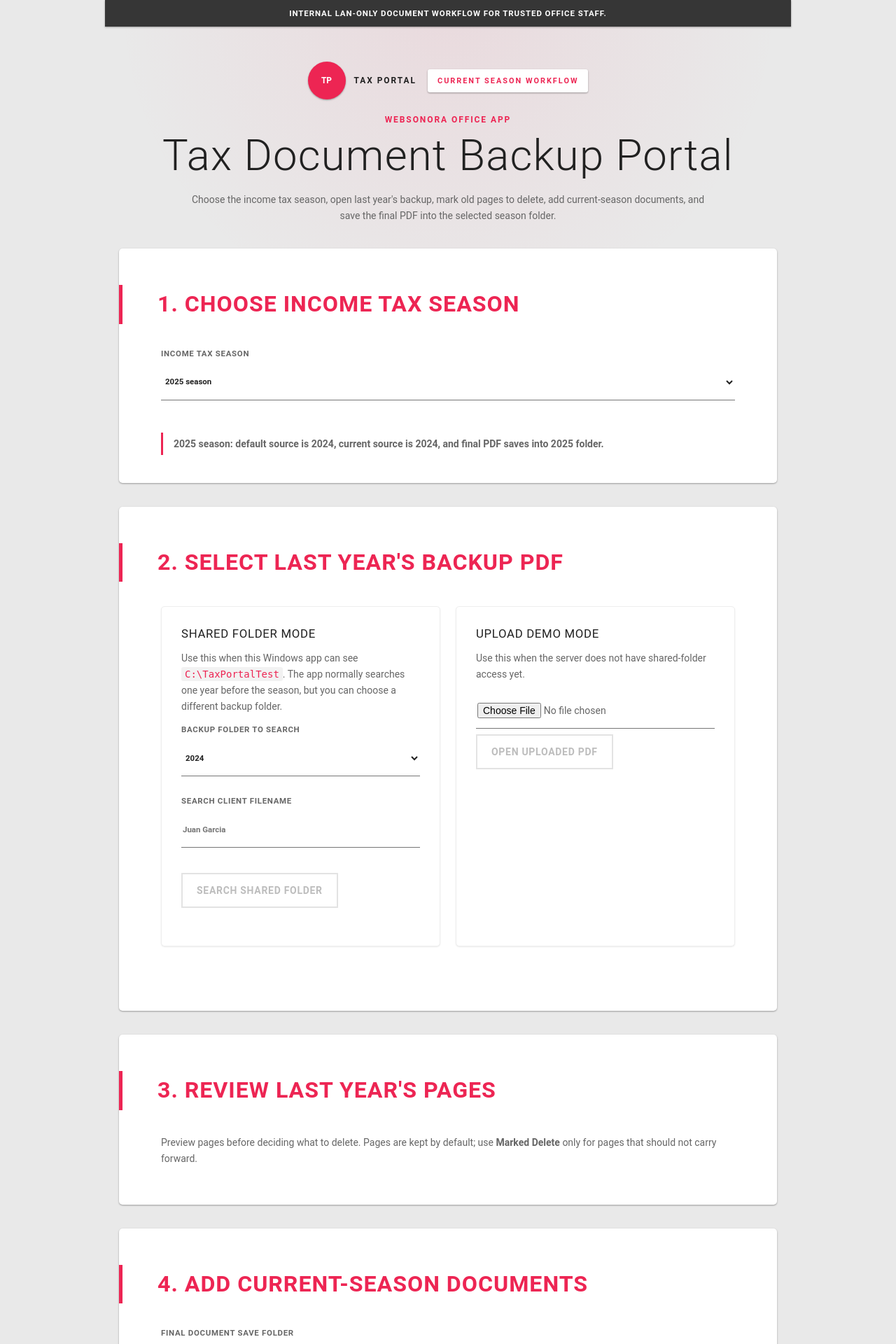
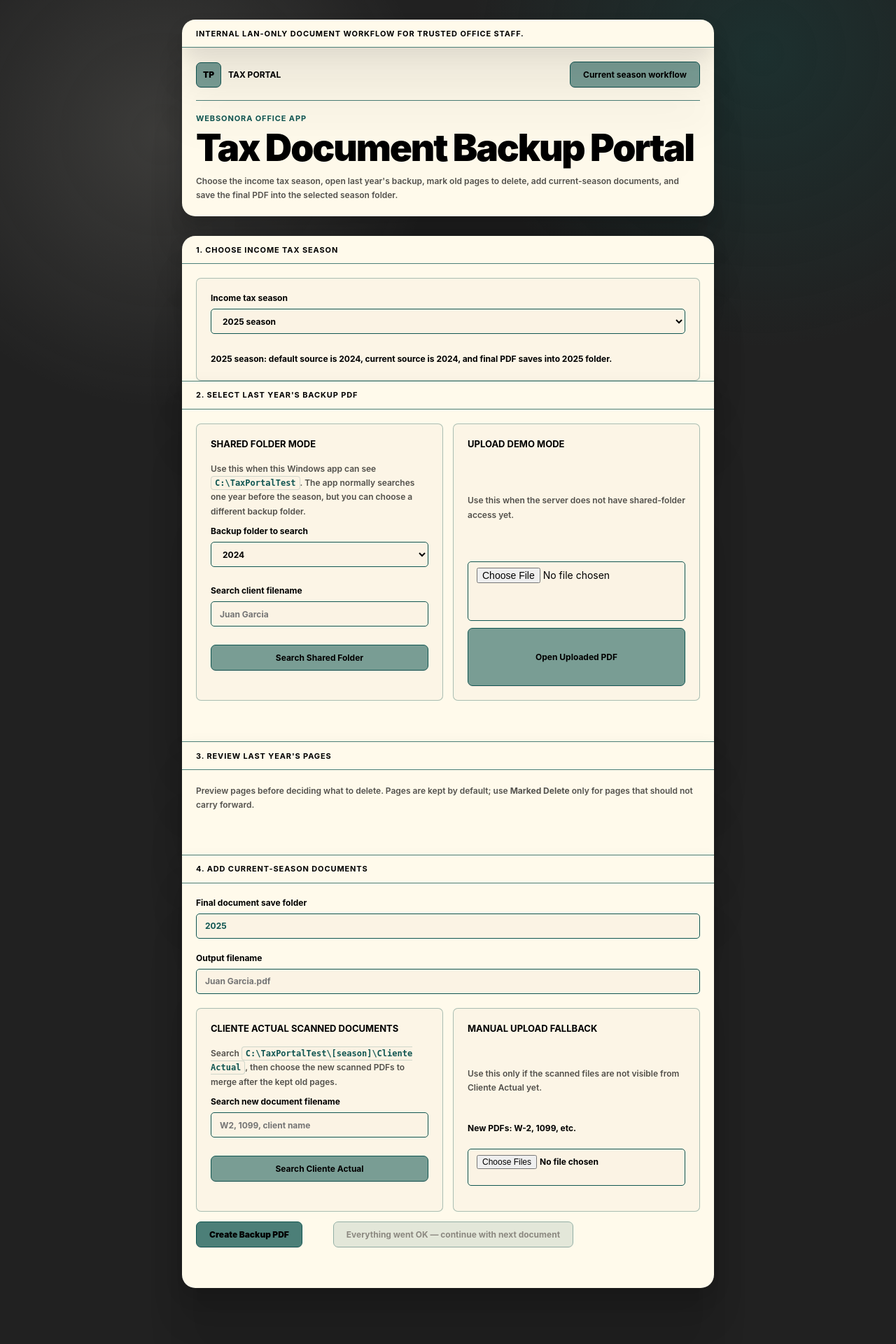
Before and after one commit to websonora/taxtool, a FastAPI app: page / in a window 1280 px wide. Shown: the top 1920 px of the page at 70% size. After the commit the page ends 1872 px from the top, so only its background shows below. Run offline with FastAPI, Linux system fonts and the light colour scheme; some libraries are stand-ins or nearby versions.

Commit message:
style: apply uiverse kind cobra theme

```diff
--- a/app/static/styles.css
+++ b/app/static/styles.css
@@ -1,25 +1,28 @@
 :root {
   color-scheme: light;
-  --material-bg: #e9e9e9;
-  --material-paper: #ffffff;
-  --material-paper-soft: #fafafa;
-  --material-text: #666666;
-  --material-heading: #212121;
-  --accent: #ed2553;
-  --accent-dark: #c91843;
-  --line: #757575;
-  --line-soft: #e3e3e3;
-  --success: #16805a;
-  --danger: #ed2553;
-  --shadow-1: 0 1px 3px rgba(0, 0, 0, .12), 0 1px 2px rgba(0, 0, 0, .24);
-  --shadow-2: 0 10px 20px rgba(0, 0, 0, .19), 0 6px 6px rgba(0, 0, 0, .23);
-  --radius: 5px;
-  background: var(--material-bg);
-  color: var(--material-text);
-  font-family: "Roboto", "RobotoDraft", "Segoe UI", Arial, sans-serif;
+  --paper: rgb(255, 250, 235);
+  --paper-deep: rgb(251, 243, 228);
+  --paper-focus: rgb(232, 224, 209);
+  --ink: #000000;
+  --ink-soft: #2b2b2f;
+  --muted: rgba(0, 0, 0, .68);
+  --green: rgb(16, 86, 82);
+  --green-75: rgba(16, 86, 82, .75);
+  --green-55: rgba(16, 86, 82, .55);
+  --green-35: rgba(16, 86, 82, .35);
+  --green-18: rgba(16, 86, 82, .18);
+  --line: rgba(16, 86, 82, .75);
+  --danger: #8f1d1d;
+  --danger-bg: #f3d2c9;
+  --success: #105652;
+  --shadow-card: 0px 187px 75px rgba(0, 0, 0, 0.01), 0px 105px 63px rgba(0, 0, 0, 0.05), 0px 47px 47px rgba(0, 0, 0, 0.09), 0px 12px 26px rgba(0, 0, 0, 0.1), 0px 0px 0px rgba(0, 0, 0, 0.1);
+  --shadow-button: 0px .5px .5px #f3d2c9, 0px 1px .5px rgba(239, 239, 239, .5);
+  --radius-top: 19px 19px 0 0;
+  --radius: 7px;
+  background: #212121;
+  color: var(--ink);
+  font-family: Inter, "Segoe UI", Roboto, Arial, sans-serif;
   font-size: 14px;
-  -webkit-font-smoothing: antialiased;
-  -moz-osx-font-smoothing: grayscale;
 }
 
 * {
@@ -30,319 +33,301 @@ body {
   margin: 0;
   min-height: 100vh;
   background:
-    radial-gradient(circle at top center, rgba(237, 37, 83, .08), transparent 34rem),
-    var(--material-bg);
+    radial-gradient(circle at 18% 10%, rgba(255, 250, 235, .12), transparent 28rem),
+    radial-gradient(circle at 85% 4%, rgba(16, 86, 82, .28), transparent 30rem),
+    #212121;
+}
+
+button,
+input,
+select {
+  font: inherit;
 }
 
 .shell {
+  display: grid;
+  grid-template-columns: minmax(0, 1fr);
+  gap: 0;
   max-width: 980px;
   margin: 0 auto;
-  padding: 0 20px 90px;
+  padding: 28px 20px 80px;
 }
 
 .site-strip {
-  background: #363636;
-  color: #ffffff;
-  font-size: .82rem;
-  font-weight: 600;
+  width: min(100%, 760px);
+  margin: 0 auto;
+  height: 40px;
+  position: relative;
+  display: flex;
+  align-items: center;
+  padding-left: 20px;
+  border-bottom: 1px solid var(--line);
+  background: var(--paper);
+  border-radius: var(--radius-top);
+  box-shadow: var(--shadow-card);
+  font-weight: 700;
+  font-size: 11px;
   letter-spacing: .08em;
-  margin: 0 -20px;
-  padding: 12px max(20px, calc((100vw - 980px) / 2 + 20px));
-  text-align: center;
+  color: var(--ink);
   text-transform: uppercase;
-  box-shadow: var(--shadow-1);
 }
 
 .hero {
-  padding: 50px 0 34px;
-  text-align: center;
-  letter-spacing: 2px;
+  width: min(100%, 760px);
+  margin: 0 auto 28px;
+  background: var(--paper);
+  box-shadow: var(--shadow-card);
+  padding: 20px;
+  border-radius: 0 0 19px 19px;
 }
 
 .hero-topline {
+  display: flex;
   align-items: center;
-  display: flex;
-  gap: 16px;
-  justify-content: center;
-  margin-bottom: 22px;
+  justify-content: space-between;
+  gap: 12px;
+  margin-bottom: 18px;
+  padding-bottom: 18px;
+  border-bottom: 1px solid var(--line);
 }
 
 .brand-lockup {
+  display: flex;
   align-items: center;
-  color: var(--material-heading);
+  gap: 10px;
+  font-weight: 700;
+  font-size: 12px;
+  color: var(--ink);
+  text-transform: uppercase;
+}
+
+.brand-mark {
+  display: grid;
+  place-items: center;
+  width: 36px;
+  height: 36px;
+  border-radius: var(--radius);
+  background: var(--green-55);
+  border: 1px solid var(--green);
+  box-shadow: var(--shadow-button);
+  color: var(--ink);
+  font-weight: 900;
+}
+
+.hero-badge {
   display: flex;
-  gap: 12px;
-  font-size: .85rem;
+  align-items: center;
+  justify-content: center;
+  min-height: 36px;
+  padding: 10px 18px;
+  background: var(--green-55);
+  border: 1px solid var(--green);
+  border-radius: var(--radius);
+  box-shadow: var(--shadow-button);
+  color: var(--ink);
+  font-size: 12px;
+  font-weight: 700;
+}
+
+.eyebrow {
+  margin: 0 0 10px;
+  font-weight: 700;
+  font-size: 11px;
+  color: var(--green);
+  text-transform: uppercase;
+  letter-spacing: .08em;
+}
+
+h1 {
+  margin: 0 0 12px;
+  color: var(--ink);
+  font-size: clamp(2rem, 5vw, 3.8rem);
+  font-weight: 900;
+  line-height: .95;
+  letter-spacing: -.04em;
+}
+
+.subtitle,
+.hint {
+  color: var(--muted);
+  font-size: 12px;
+  font-weight: 600;
+  line-height: 1.7;
+  margin: 0;
+}
+
+.card {
+  width: min(100%, 760px);
+  margin: 0 auto;
+  background: var(--paper);
+  box-shadow: var(--shadow-card);
+  border-radius: 0;
+  overflow: hidden;
+}
+
+.card:first-of-type {
+  border-radius: var(--radius-top);
+}
+
+.card:last-of-type {
+  border-radius: 0 0 19px 19px;
+}
+
+.card + .card {
+  border-top: 1px solid var(--line);
+}
+
+.card h2 {
+  width: 100%;
+  min-height: 40px;
+  position: relative;
+  display: flex;
+  align-items: center;
+  padding: 12px 20px;
+  border-bottom: 1px solid var(--line);
+  font-weight: 700;
+  font-size: 11px;
+  color: var(--ink);
+  letter-spacing: .08em;
+  text-transform: uppercase;
+  margin: 0;
+}
+
+.card > p,
+.card > .season-panel,
+.card > .mode-grid,
+.card > label,
+.card > button,
+.card > .status,
+.card > .thumbnail-grid {
+  margin-left: 20px;
+  margin-right: 20px;
+}
+
+.card > p,
+.card > .season-panel,
+.card > .mode-grid,
+.card > label,
+.card > .thumbnail-grid {
+  margin-top: 20px;
+}
+
+.card > .status,
+.card > button {
+  margin-top: 14px;
+}
+
+.card > .status:last-child,
+.card > .thumbnail-grid:last-child,
+.card > button:last-child,
+.card > .mode-grid:last-child {
+  margin-bottom: 20px;
+}
+
+.season-panel,
+.mode-panel {
+  display: grid;
+  gap: 10px;
+  padding: 20px;
+  background: rgba(251, 243, 228, .72);
+  border: 1px solid var(--green-35);
+  border-radius: var(--radius);
+}
+
+.season-summary {
+  margin: 0;
+  color: var(--ink);
+  font-size: 12px;
+  font-weight: 700;
+  line-height: 1.6;
+}
+
+.mode-grid {
+  display: grid;
+  grid-template-columns: repeat(auto-fit, minmax(260px, 1fr));
+  gap: 14px;
+}
+
+.mode-panel h3 {
+  margin: 0 0 8px;
+  color: var(--ink);
+  font-size: 13px;
   font-weight: 700;
   text-transform: uppercase;
 }
 
-.brand-mark {
-  align-items: center;
-  background: var(--accent);
-  border-radius: 100%;
-  box-shadow: var(--shadow-1);
-  color: #fff;
-  display: inline-flex;
-  height: 54px;
-  justify-content: center;
-  letter-spacing: 0;
-  width: 54px;
-}
-
-.hero-badge {
-  background: #ffffff;
-  border-radius: 3px;
-  box-shadow: var(--shadow-1);
-  color: var(--accent);
-  font-size: .78rem;
-  font-weight: 700;
-  padding: 10px 14px;
-  text-transform: uppercase;
-}
-
-.eyebrow {
-  color: var(--accent);
+label {
+  display: grid;
+  gap: 8px;
+  color: var(--ink);
   font-size: 12px;
   font-weight: 700;
-  letter-spacing: .16em;
-  margin: 0 0 14px;
-  text-transform: uppercase;
-}
-
-h1 {
-  color: var(--material-heading);
-  font-size: clamp(2.4rem, 6vw, 4.4rem);
-  font-weight: 300;
-  letter-spacing: .02em;
-  line-height: 1;
-  margin: 0 0 20px;
-}
-
-.subtitle {
-  color: var(--material-text);
-  font-size: 1rem;
-  letter-spacing: 0;
-  line-height: 1.7;
-  margin: 0 auto;
-  max-width: 760px;
-}
-
-.card {
-  background: var(--material-paper);
-  border-radius: var(--radius);
-  box-shadow: var(--shadow-1);
-  margin: 0 auto 34px;
-  padding: 52px 0 40px;
-  position: relative;
-  transition: box-shadow .3s ease, transform .3s ease;
-}
-
-.card::before,
-.card::after {
-  background: var(--material-paper-soft);
-  border-radius: 5px 5px 0 0;
-  box-shadow: var(--shadow-1);
-  content: "";
-  height: 10px;
-  left: 10px;
-  position: absolute;
-  right: 10px;
-  top: -10px;
-  z-index: -1;
-}
-
-.card::after {
-  left: 20px;
-  right: 20px;
-  top: -20px;
-  background: #f2f2f2;
-}
-
-.card:hover {
-  box-shadow: var(--shadow-2);
-  transform: translateY(-1px);
-}
-
-.card h2 {
-  border-left: 5px solid var(--accent);
-  color: var(--accent);
-  font-size: clamp(1.6rem, 3vw, 2.3rem);
-  font-weight: 600;
-  letter-spacing: .03em;
-  line-height: 1.1;
-  margin: 0 0 35px;
-  padding: 10px 50px;
-  text-transform: uppercase;
-}
-
-.card > p,
-.card > .mode-grid,
-.card > .season-panel,
-.card > label,
-.card > button,
-.card > .status,
-.card > .thumbnail-grid {
-  margin-left: 60px;
-  margin-right: 60px;
-}
-
-.hint {
-  color: var(--material-text);
-  line-height: 1.65;
-}
-
-code {
-  background: #f2f2f2;
-  border-radius: 3px;
-  color: var(--accent);
-  padding: 2px 5px;
-}
-
-.season-panel {
-  background: #fff;
-  border: 0;
-  display: grid;
-  gap: 14px;
-}
-
-.season-summary {
-  border-left: 3px solid var(--accent);
-  color: var(--material-text);
-  font-weight: 600;
-  margin: 4px 0 0;
-  padding: 8px 0 8px 15px;
-}
-
-label {
-  color: var(--material-text);
-  display: grid;
-  font-size: .82rem;
-  font-weight: 700;
-  gap: 8px;
-  letter-spacing: .06em;
-  margin: 0 0 28px;
-  text-transform: uppercase;
-}
-
-.mode-grid {
-  display: grid;
-  gap: 22px;
-  grid-template-columns: repeat(auto-fit, minmax(280px, 1fr));
-}
-
-.mode-panel {
-  background: #ffffff;
-  border: 1px solid #eeeeee;
-  border-radius: var(--radius);
-  box-shadow: 0 1px 2px rgba(0,0,0,.08);
-  padding: 28px;
-}
-
-.mode-panel h3 {
-  color: var(--material-heading);
-  font-size: 1.2rem;
-  font-weight: 400;
-  letter-spacing: .04em;
-  margin: 0 0 12px;
-  text-transform: uppercase;
-}
-
-input,
-select,
-button {
-  font: inherit;
+  margin-bottom: 16px;
 }
 
 input[type="text"],
 select,
 input[type="file"] {
-  background: #ffffff;
-  border: 0;
-  border-bottom: 1px solid var(--line);
-  border-radius: 0;
-  color: var(--material-heading);
-  min-height: 52px;
+  width: 100%;
+  min-height: 36px;
+  padding: 0 12px;
+  border-radius: 5px;
   outline: none;
-  padding: 8px 2px;
-  transition: border-color .2s ease, box-shadow .2s ease;
-  width: 100%;
+  border: 1px solid var(--green);
+  background-color: var(--paper-deep);
+  color: var(--ink);
+  transition: all .3s cubic-bezier(.15, .83, .66, 1);
 }
 
 input[type="file"] {
-  color: var(--material-text);
-  padding-top: 15px;
+  padding: 8px 12px;
 }
 
 input[type="text"]:focus,
 select:focus,
 input[type="file"]:focus {
-  border-bottom-color: var(--accent);
-  box-shadow: 0 2px 0 var(--accent);
-}
-
-select {
-  cursor: pointer;
+  border: 1px solid transparent;
+  box-shadow: 0px 0px 0px 2px var(--paper-deep);
+  background-color: var(--paper-focus);
 }
 
 input[readonly] {
-  color: #9d9d9d;
+  color: var(--green);
+  font-weight: 700;
+}
+
+code {
+  color: var(--green);
+  background: var(--paper-deep);
+  border: 1px solid var(--green-18);
+  border-radius: 4px;
+  padding: 2px 5px;
 }
 
 button {
-  background: transparent;
-  border: 2px solid var(--line-soft);
-  border-radius: 0;
-  color: #bdbdbd;
+  display: inline-flex;
+  flex-direction: row;
+  justify-content: center;
+  align-items: center;
+  gap: 10px;
+  min-width: 150px;
+  min-height: 36px;
+  padding: 10px 18px;
+  background: var(--green-55);
+  box-shadow: var(--shadow-button);
+  border-radius: var(--radius);
+  border: 1px solid var(--green);
+  color: var(--ink);
+  font-size: 12px;
+  font-weight: 700;
   cursor: pointer;
-  display: inline-block;
-  font-size: 1rem;
-  font-weight: 700;
-  letter-spacing: .05em;
-  line-height: 1;
-  margin: 8px 10px 8px 0;
-  min-width: 190px;
-  overflow: hidden;
-  padding: 16px 20px;
-  position: relative;
-  text-align: center;
-  text-transform: uppercase;
-  transition: border-color .3s ease, color .3s ease, box-shadow .3s ease, transform .3s ease;
-}
-
-button::before {
-  background: var(--accent);
-  border-radius: 100%;
-  content: "";
-  display: block;
-  height: 30px;
-  left: 50%;
-  margin: -15px 0 0 -15px;
-  opacity: 0;
-  position: absolute;
-  top: 50%;
-  transform: scale(0);
-  transition: transform .3s ease, opacity .3s ease;
-  width: 30px;
-  z-index: 0;
+  transition: all .3s cubic-bezier(.15, .83, .66, 1);
 }
 
 button:hover,
-button:focus {
-  border-color: var(--accent);
-  color: var(--accent);
+button:focus-visible {
+  background: var(--green-75);
   transform: translateY(-1px);
-}
-
-button:active,
-button.primary-action {
-  color: #ffffff;
-}
-
-button:active::before,
-button.primary-action::before {
-  opacity: 1;
-  transform: scale(16);
 }
 
 button:disabled {
@@ -351,70 +336,67 @@ button:disabled {
   transform: none;
 }
 
-button:disabled::before {
-  display: none;
+.primary-action {
+  background: var(--green-75);
+  font-weight: 900;
 }
 
 .secondary-button {
-  color: #9d9d9d;
+  background: rgba(16, 86, 82, .25);
 }
 
 .delete-button {
-  border-color: #f1c0cc;
-  color: var(--accent);
+  background: rgba(143, 29, 29, .12);
+  border-color: rgba(143, 29, 29, .5);
+  color: var(--danger);
   min-width: 0;
 }
 
 .delete-button:hover,
 .thumb.marked-delete .delete-button {
-  background: var(--accent);
-  border-color: var(--accent);
-  color: #fff;
+  background: var(--danger-bg);
+  color: var(--ink);
 }
 
 .results {
   display: grid;
-  gap: 10px;
-  margin-top: 18px;
+  gap: 8px;
+  margin-top: 12px;
 }
 
 .result-row {
-  background: #ffffff;
-  border-color: var(--line-soft);
-  color: var(--material-text);
-  margin: 0;
+  width: 100%;
+  justify-content: flex-start;
+  text-align: left;
+  background: var(--paper-deep);
+  color: var(--ink);
   min-width: 0;
-  text-align: left;
-  text-transform: none;
-}
-
-.result-row:hover {
-  border-color: var(--accent);
-  color: var(--accent);
 }
 
 .checkbox-row {
   align-items: center;
   cursor: pointer;
   display: flex;
-  gap: 12px;
-  letter-spacing: 0;
+  gap: 10px;
   margin: 0;
-  padding: 13px 0;
-  text-transform: none;
+  padding: 10px 12px;
+  border: 1px solid var(--green-35);
+  border-radius: 5px;
+  background: var(--paper-deep);
 }
 
 .checkbox-row input {
-  accent-color: var(--accent);
-  transform: scale(1.2);
+  accent-color: var(--green);
+  transform: scale(1.15);
   width: auto;
 }
 
 .status {
+  min-height: 24px;
   color: var(--success);
+  font-size: 12px;
   font-weight: 700;
   line-height: 1.6;
-  min-height: 24px;
 }
 
 .status.error {
@@ -422,42 +404,43 @@ button:disabled::before {
 }
 
 .status a {
-  color: var(--accent);
-  font-weight: 700;
+  color: var(--green);
+  font-weight: 900;
 }
 
 .thumbnail-grid {
   display: grid;
-  gap: 18px;
-  grid-template-columns: repeat(auto-fill, minmax(180px, 1fr));
+  grid-template-columns: repeat(auto-fill, minmax(176px, 1fr));
+  gap: 14px;
+  padding-bottom: 20px;
 }
 
 .thumb {
-  background: #ffffff;
-  border: 1px solid #eeeeee;
+  display: grid;
+  gap: 10px;
+  padding: 12px;
+  background: var(--paper-deep);
+  border: 1px solid var(--green-35);
   border-radius: var(--radius);
-  box-shadow: var(--shadow-1);
-  color: var(--material-text);
-  display: grid;
-  gap: 12px;
-  padding: 12px;
-  transition: box-shadow .3s ease, transform .3s ease, border-color .3s ease;
+  color: var(--ink);
+  transition: all .3s cubic-bezier(.15, .83, .66, 1);
 }
 
 .thumb:hover {
-  box-shadow: var(--shadow-2);
   transform: translateY(-1px);
+  box-shadow: 0px 12px 26px rgba(0, 0, 0, .1);
 }
 
 .thumb img {
-  background: #fafafa;
-  border: 1px solid #eeeeee;
-  border-radius: 3px;
   width: 100%;
+  background: var(--paper);
+  border: 1px solid var(--green-18);
+  border-radius: 5px;
 }
 
 .thumb.marked-delete {
-  border-color: var(--accent);
+  border-color: var(--danger);
+  background: #f7e1d9;
 }
 
 .thumb.marked-delete img {
--- a/app/templates/index.html
+++ b/app/templates/index.html
@@ -4,7 +4,7 @@
   <meta charset="utf-8">
   <meta name="viewport" content="width=device-width, initial-scale=1">
   <title>Tax Document Backup Portal</title>
-  <link rel="stylesheet" href="/static/styles.css?v=material-1eff054">
+  <link rel="stylesheet" href="/static/styles.css?v=uiverse-kind-cobra-45">
 </head>
 <body>
   <main class="shell">
```
Also changed, not shown: other parts of app/static/styles.css (+42 -55 lines).
